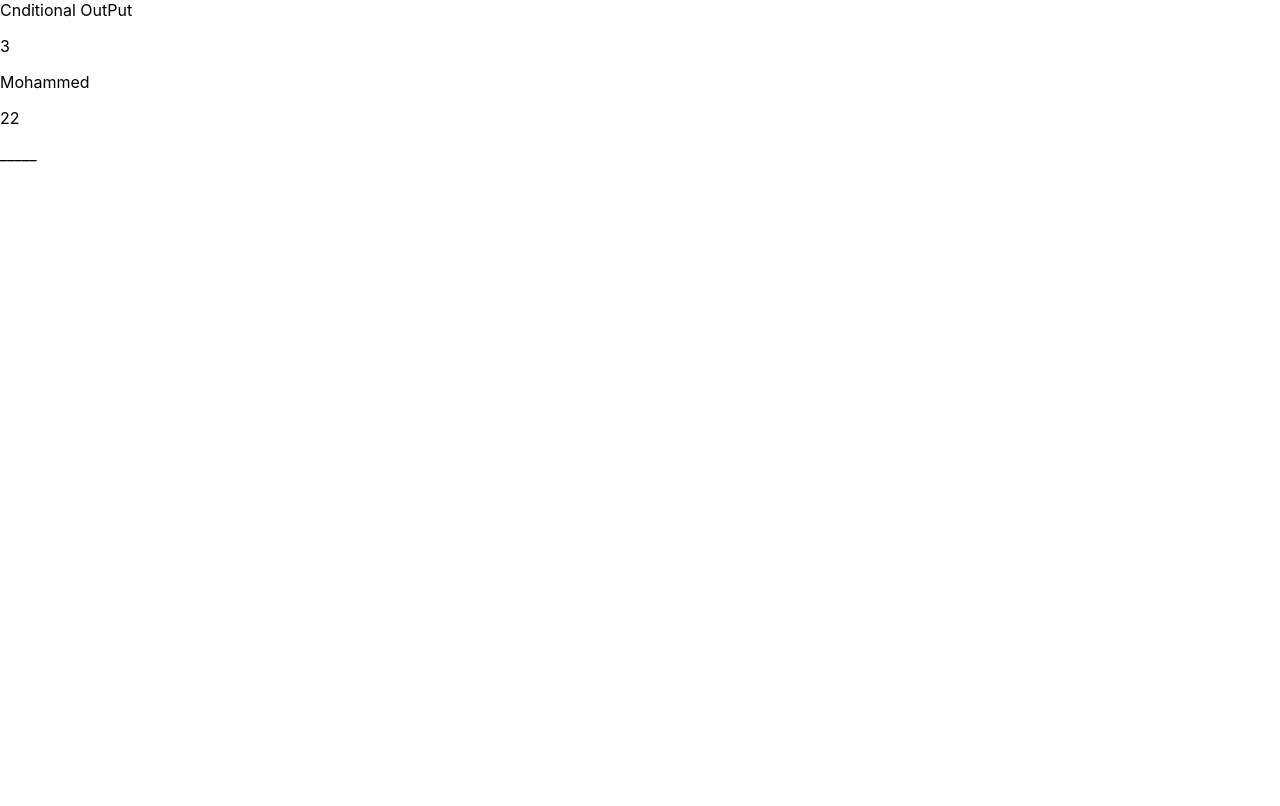
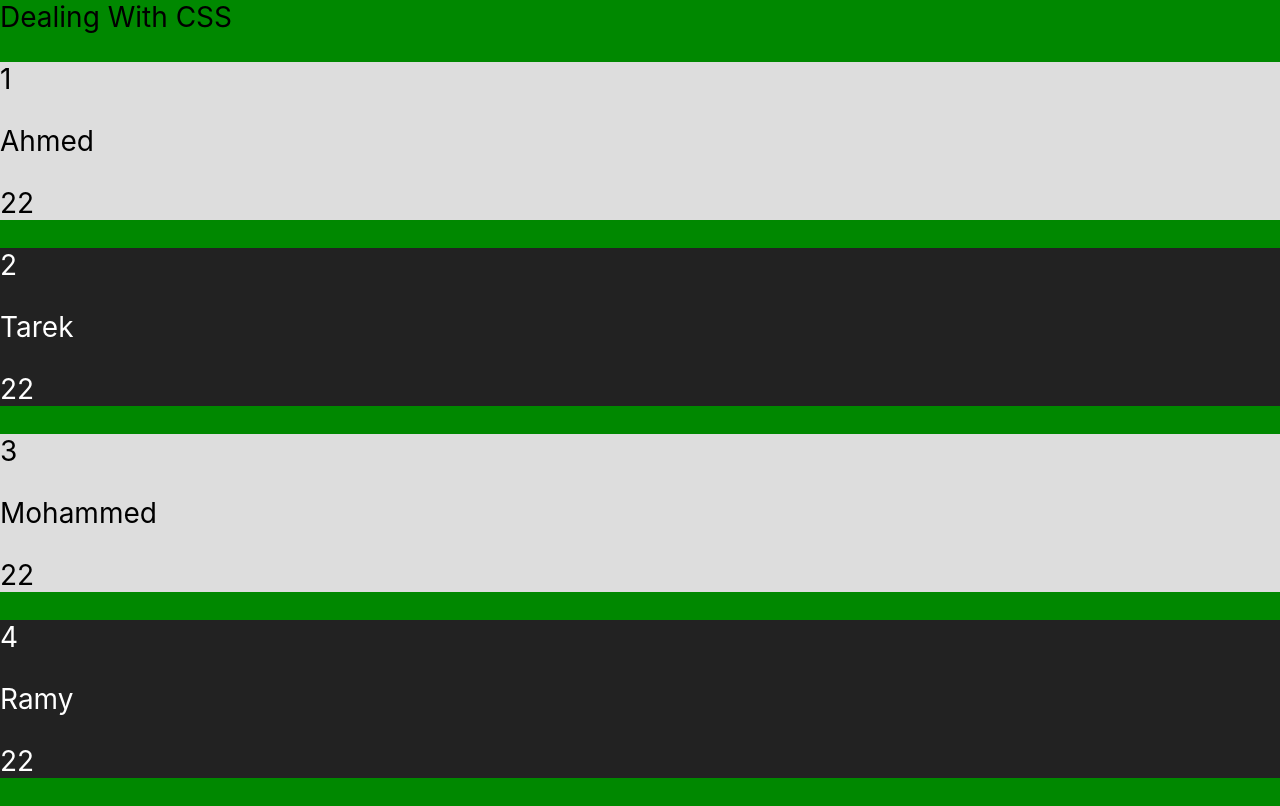
Before and after one commit to Mohammedazzam/react_-Unique_Coderz, a React (Create React App) app: page / in a window 1280 px wide. Built offline with nearby package versions, Linux system fonts and the light colour scheme.

Commit message:
(22  Dealing With CSS -- Style)

```diff
--- a/src/App.js
+++ b/src/App.js
@@ -11,6 +11,7 @@ class App extends Component {
             {id:1 , name:'Ahmed', age:22, count:2},
             {id:2 , name:'Tarek', age:22, count:1},
             {id:3 , name:'Mohammed', age:22, count:3},
+            {id:4 , name:'Ramy', age:22, count:4},
         ]
     }
 
@@ -18,7 +19,7 @@ class App extends Component {
     render() {
         return (
             <div className = "App" >
-                Cnditional OutPut
+                Dealing With CSS
                 <Items items={this.state.items }/>
             </div>
         );
--- a/src/components/Items.js
+++ b/src/components/Items.js
@@ -1,114 +1,6 @@
 import React , {comments, Component} from 'react';
+import "./items.css"
 
-
-// class Items extends Component{
-//     render(){
-
-//         const {items} = this.props;
-//         const theItems =items.map( item =>{
-//            if(item.count > 1){
-//                 return(
-//                     <div key={item.id}>
-//                         <p>{item.id}</p>
-//                         <p>{item.name}</p>
-//                         <p>{item.age}</p>
-//                         <div>_____</div>
-//                     </div>
-//                 )
-//            }
-//         })
-//         return(
-//             <div>
-//                 {theItems}
-//             </div>
-//         )
-
-//     }
-// }
-
-
-
-// class Items extends Component{
-//     render(){
-
-//         const {items} = this.props;
-//         const theItems =items.map( item =>{
-//            if(item.count > 0){
-//                 return(
-//                     <div key={item.id}>
-//                         <p>{item.id}</p>
-//                         <p>{item.name}</p>
-//                         <p>{item.age}</p>
-//                         <div>_____</div>
-//                     </div>
-//                 )
-//            }
-//         })
-//         return(
-//             <div>
-//                 {theItems}
-//             </div>
-//         )
-
-//     }
-// }
-
-
-
-// class Items extends Component{
-//     render(){
-
-//         const {items} = this.props;
-//         const theItems =items.map( item =>{
-//            if(item.count > 4){
-//                 return(
-//                     <div key={item.id}>
-//                         <p>{item.id}</p>
-//                         <p>{item.name}</p>
-//                         <p>{item.age}</p>
-//                         <div>_____</div>
-//                     </div>
-//                 )
-//            }else{
-//                return(
-//                 <div>No Items Large Than 4</div>
-//                 )
-//            }
-//         })
-//         return(
-//             <div>
-//                 {theItems}
-//             </div>
-//         )
-
-//     }
-// }
-
-
-
-//المختصرة لهم  و للسابق if
-// class Items extends Component{
-//     render(){
-
-//         const {items} = this.props;
-//         const theItems =items.map( item =>{
-//                 return item.count > 1 ? (
-//                         <div key={item.id}>
-//                             <p>{item.id}</p>
-//                             <p>{item.name}</p>
-//                             <p>{item.age}</p>
-//                             <div>_____</div>
-//                         </div>
-//                 ): null
-//         })
-//         return(
-//             <div>
-//                 {theItems}
-//             </div>
-//         )
-
-//     }
-// }
 
 
 
@@ -117,12 +9,11 @@ class Items extends Component{
 
         const {items} = this.props;
         const theItems =items.map( item =>{
-                return item.count > 2 ? (
-                        <div key={item.id}>
+                return item.count > 0 ? (
+                        <div className="item" key={item.id}>
                             <p>{item.id}</p>
                             <p>{item.name}</p>
                             <p>{item.age}</p>
-                            <div>_____</div>
                         </div>
                 ): null
         })
--- /dev/null
+++ b/src/components/items.css
@@ -0,0 +1,23 @@
+/* .item:first-of-type{
+    background: #ddd;
+}
+
+.item:nth-of-type(2){
+    background: #222;
+    color: #fff;
+}
+
+
+.item:last-of-type{
+    background: #888;
+} */
+
+
+.item:nth-of-type(even){
+    background: #222;
+    color: #fff;
+}
+
+.item:nth-of-type(odd){
+    background: #ddd;
+}
--- a/src/index.css
+++ b/src/index.css
@@ -5,9 +5,14 @@ body {
     sans-serif;
   -webkit-font-smoothing: antialiased;
   -moz-osx-font-smoothing: grayscale;
+  background: #080;
 }
 
 code {
   font-family: source-code-pro, Menlo, Monaco, Consolas, 'Courier New',
     monospace;
 }
+
+div{
+  font-size: 28px;
+}
```
